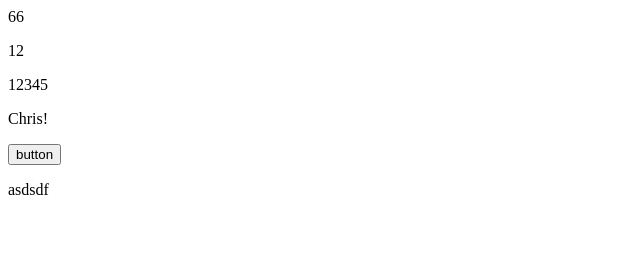
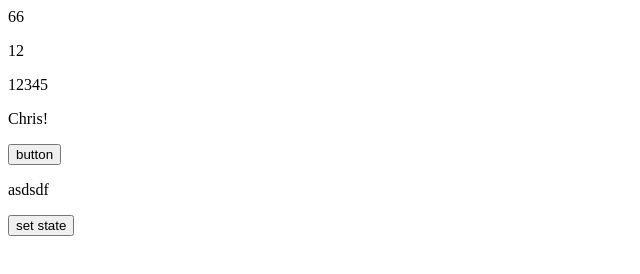
Before and after one commit to chris-cybula/react-redux-typescript-cheatsheet, a Gatsby site: page / in a window 1280 px wide. Shown: the whole page, without its empty margins (0-640 px from the left). Built offline with nearby package versions, Linux system fonts and the light colour scheme; Gatsby itself is replaced by a stand-in of ours.

Commit message:
Update state path

```diff
--- /dev/null
+++ b/gatsby-browser.js
@@ -0,0 +1,11 @@
+import React from "react"
+import { Provider } from "react-redux"
+import { store } from "./src/state/store"
+
+export const wrapRootElement = ({ element }) => {
+  return (
+    <>
+      <Provider store={store}>{element}</Provider>
+    </>
+  )
+}
--- a/package.json
+++ b/package.json
@@ -14,6 +14,7 @@
     "test": "echo \"Write tests! -> https://gatsby.dev/unit-testing\" && exit 1"
   },
   "dependencies": {
+    "@types/react-redux": "^7.1.9",
     "gatsby": "^2.24.79",
     "react": "^16.12.0",
     "react-dom": "^16.12.0",
--- a/src/pages/index.tsx
+++ b/src/pages/index.tsx
@@ -1,4 +1,6 @@
 import React, { useState } from "react"
+import { useDispatch } from "react-redux"
+import { getData } from "../state/actions/getData"
 
 interface Items {
   number: number
@@ -40,6 +42,21 @@ const Component2 = () => {
   return <p>asdsdf</p>
 }
 
+const Component3 = () => {
+  const dispatch = useDispatch()
+
+  const setState = () => {
+    dispatch(getData('Chris'))
+  }
+
+  return (
+    <button onClick={setState}>set state</button>
+
+  )
+
+
+}
+
 const App = () => {
   const test: number = 66
 
@@ -52,6 +69,7 @@ const App = () => {
       <div>{fun()}</div>
       <Component number={12} string={"12345"} />
       <Component2 />
+      <Component3 />
     </>
   )
 }
--- a/src/pages/state/actions/getData.js
+++ b/src/state/actions/getData.js
@@ -1,4 +1,4 @@
-export const getUserData = (data) => {
+export const getData = (data) => {
     return {
       type: 'GET_DATA',
       payload: data,
```
Also changed, not shown: src/state/reducers/index.js (renamed from src/pages/state/reducers/index.js), src/state/reducers/reducer.js (renamed from src/pages/state/reducers/reducer.js), src/state/store.js (renamed from src/pages/state/store.js), 1 other file.
